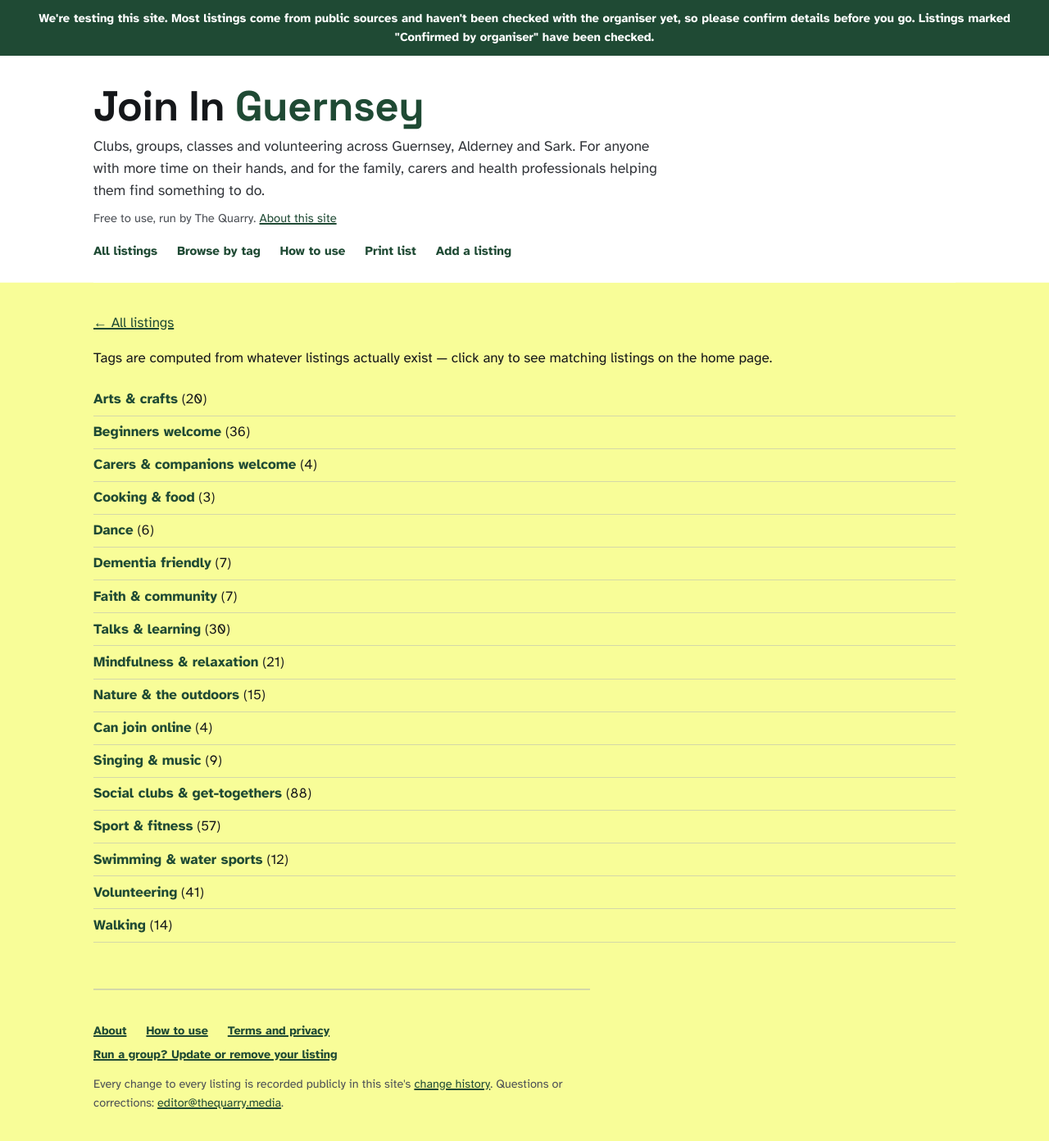
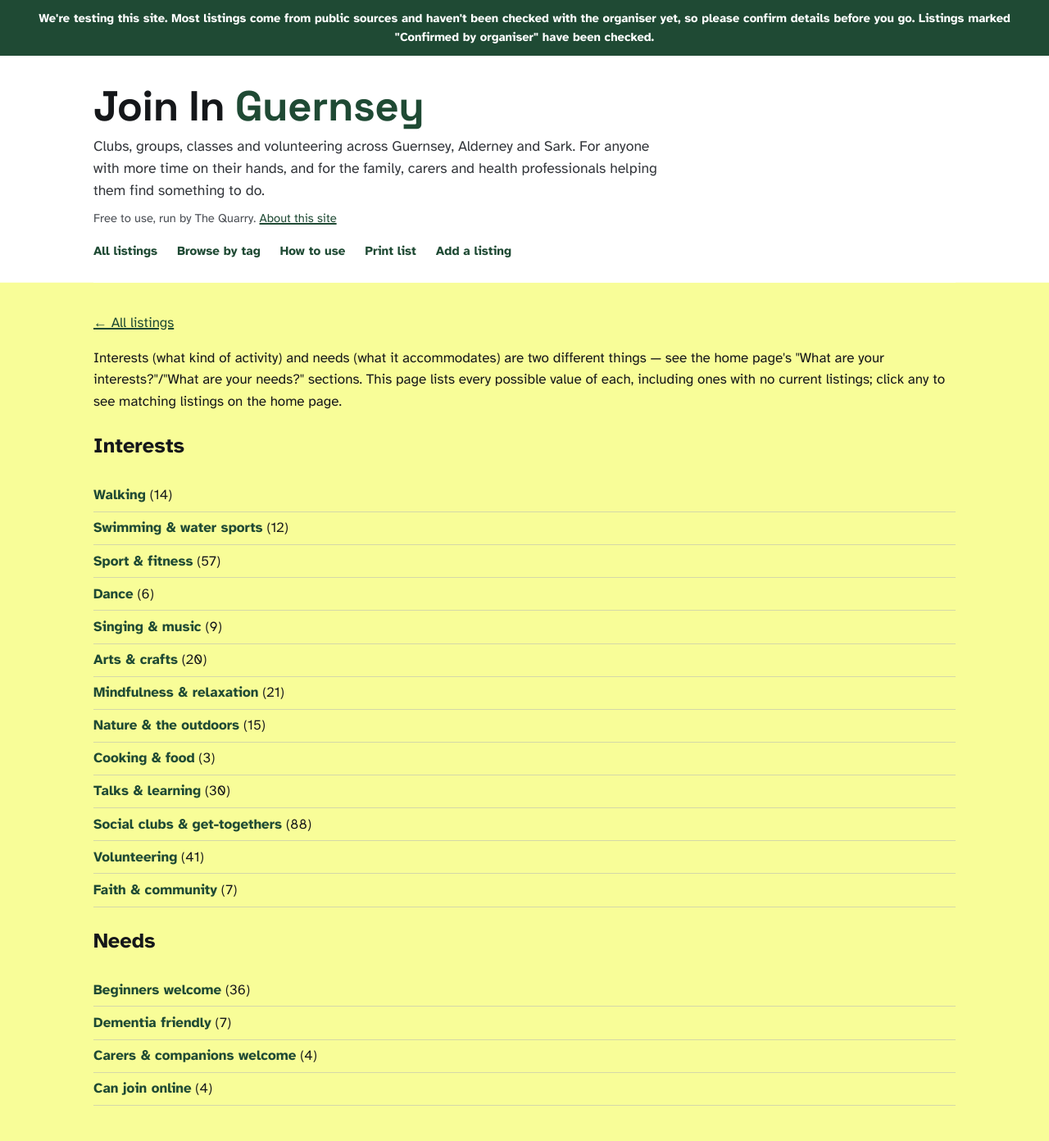
Before and after one commit to active-seniors/active-seniors.github.io, a Jekyll site: the page built from tags/index.md, in a window 1280 px wide and 1400 px high. Shown: the top 1392 px of the window at 82% size. Built offline with Jekyll 4.4.1, drawn with Linux system fonts in a browser that asks for light colours.

Commit message:
Fix need chips still linking via ?tag=, breaking after the needs split
Live bug found right after #185 deployed: the homepage's own "What are
your needs?" cloud correctly links via ?need=, but every place a need
chip renders on a listing (homepage cards, the listing detail page, and
the /tags/ directory) still built its href from listing.suitable_for
with the old '/?tag=' prefix. Since #185 split data-tags to interests
only, clicking any of those un-updated need chips produced a real,
user-visible "0 activities match" — confirmed live: /?tag=dementia-friendly
showed 0 results despite 7 listings actually having that need.

Fixed all three remaining spots to use '/?need=' for suitable_for
values, consistent with the tag cloud's own links:
- index.md's listing-card chip rendering
- _layouts/listing.html's listing-detail chip rendering
- tags/index.md, which also split into two headed lists (Interests /
  Needs) rather than one combined list all pointing at ?tag=, for the
  same reason the homepage cloud was split in #185

Co-Authored-By: Claude Sonnet 5 <noreply@anthropic.com>

```diff
--- a/_layouts/listing.html
+++ b/_layouts/listing.html
@@ -177,7 +177,7 @@ layout: default
   {% if page.tags or page.suitable_for %}
   <p class="tags">
     {% for tag in page.tags %}<a class="tag" href="{{ '/?tag=' | append: tag | relative_url }}">{{ site.data.tag_labels[tag] | default: tag }}</a>{% endfor %}
-    {% for tag in page.suitable_for %}<a class="tag" href="{{ '/?tag=' | append: tag | relative_url }}">{{ site.data.tag_labels[tag] | default: tag }}</a>{% endfor %}
+    {% for need in page.suitable_for %}<a class="tag" href="{{ '/?need=' | append: need | relative_url }}">{{ site.data.tag_labels[need] | default: need }}</a>{% endfor %}
   </p>
   {% endif %}
 
--- a/tags/index.md
+++ b/tags/index.md
@@ -5,24 +5,29 @@ permalink: /tags/
 
 <p><a href="{{ '/' | relative_url }}">&larr; All listings</a></p>
 
-<p>Tags are computed from whatever listings actually exist — click any to see matching listings on the home page.</p>
+<p>Interests (what kind of activity) and needs (what it accommodates) are two different things — see the home page's "What are your interests?"/"What are your needs?" sections. This page lists every possible value of each, including ones with no current listings; click any to see matching listings on the home page.</p>
 
+{% assign activity_tags = "walking,swimming-water-sports,sport-fitness,dance,singing-music,arts-crafts,mindfulness-relaxation,nature-outdoors,cooking-food,learning-talks,social-clubs,volunteering,faith-community" | split: "," %}
+{% assign need_tags = "beginners-welcome,dementia-friendly,carer-and-companion-welcome,online-option" | split: "," %}
+
+<h2>Interests</h2>
 <ul class="tag-list">
-{% assign empty_arr = "" | split: "," %}
-{% assign all_tags = "" | split: "," %}
-{% for listing in site.listings %}
-  {% assign lt = listing.tags | default: empty_arr %}
-  {% assign ls = listing.suitable_for | default: empty_arr %}
-  {% assign all_tags = all_tags | concat: lt | concat: ls %}
-{% endfor %}
-{% assign unique_tags = all_tags | uniq | sort %}
-{% for tag in unique_tags %}
+{% for tag in activity_tags %}
   {% assign count = 0 %}
   {% for listing in site.listings %}
-    {% if listing.tags contains tag or listing.suitable_for contains tag %}
-      {% assign count = count | plus: 1 %}
-    {% endif %}
+    {% if listing.tags contains tag %}{% assign count = count | plus: 1 %}{% endif %}
   {% endfor %}
 <li><a href="{{ '/?tag=' | append: tag | relative_url }}">{{ site.data.tag_labels[tag] | default: tag }}</a> ({{ count }})</li>
 {% endfor %}
 </ul>
+
+<h2>Needs</h2>
+<ul class="tag-list">
+{% for need in need_tags %}
+  {% assign count = 0 %}
+  {% for listing in site.listings %}
+    {% if listing.suitable_for contains need %}{% assign count = count | plus: 1 %}{% endif %}
+  {% endfor %}
+<li><a href="{{ '/?need=' | append: need | relative_url }}">{{ site.data.tag_labels[need] | default: need }}</a> ({{ count }})</li>
+{% endfor %}
+</ul>
```
Also changed, not shown: index.md (+1 -1 lines).
